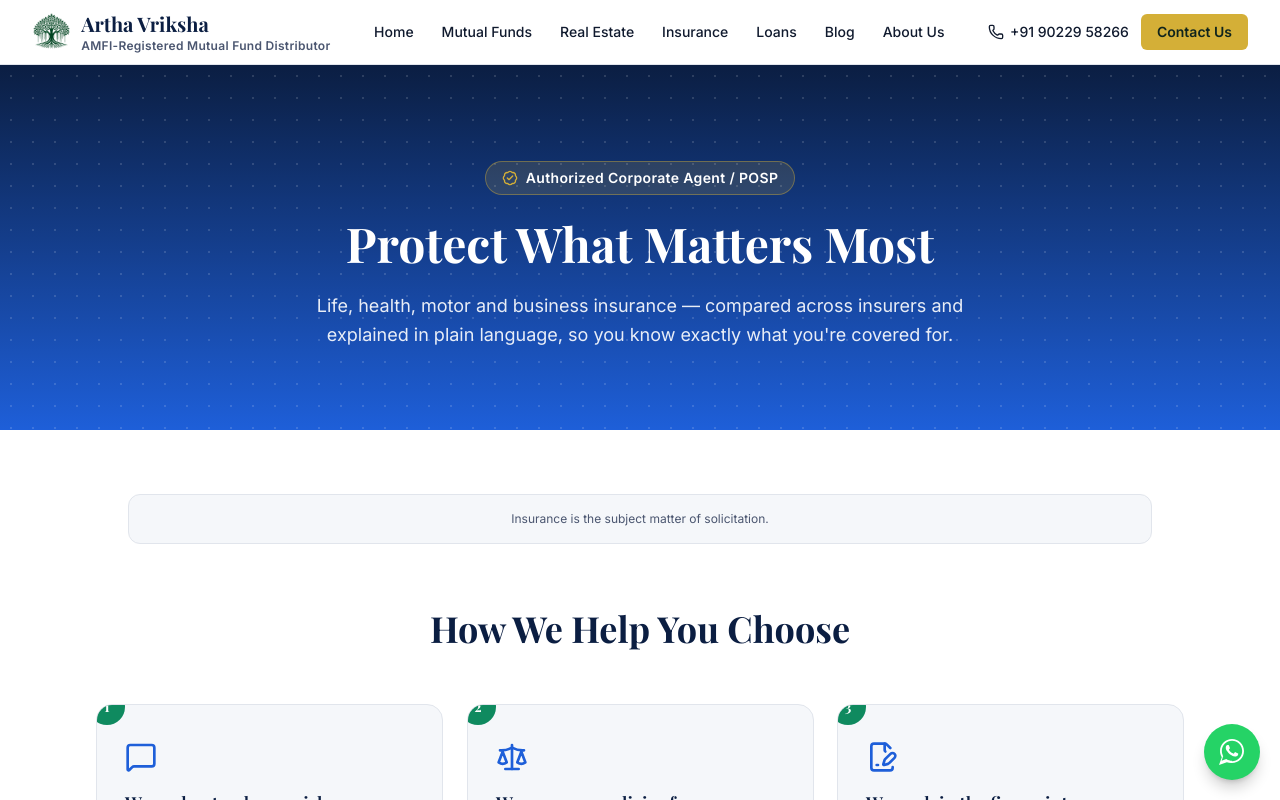
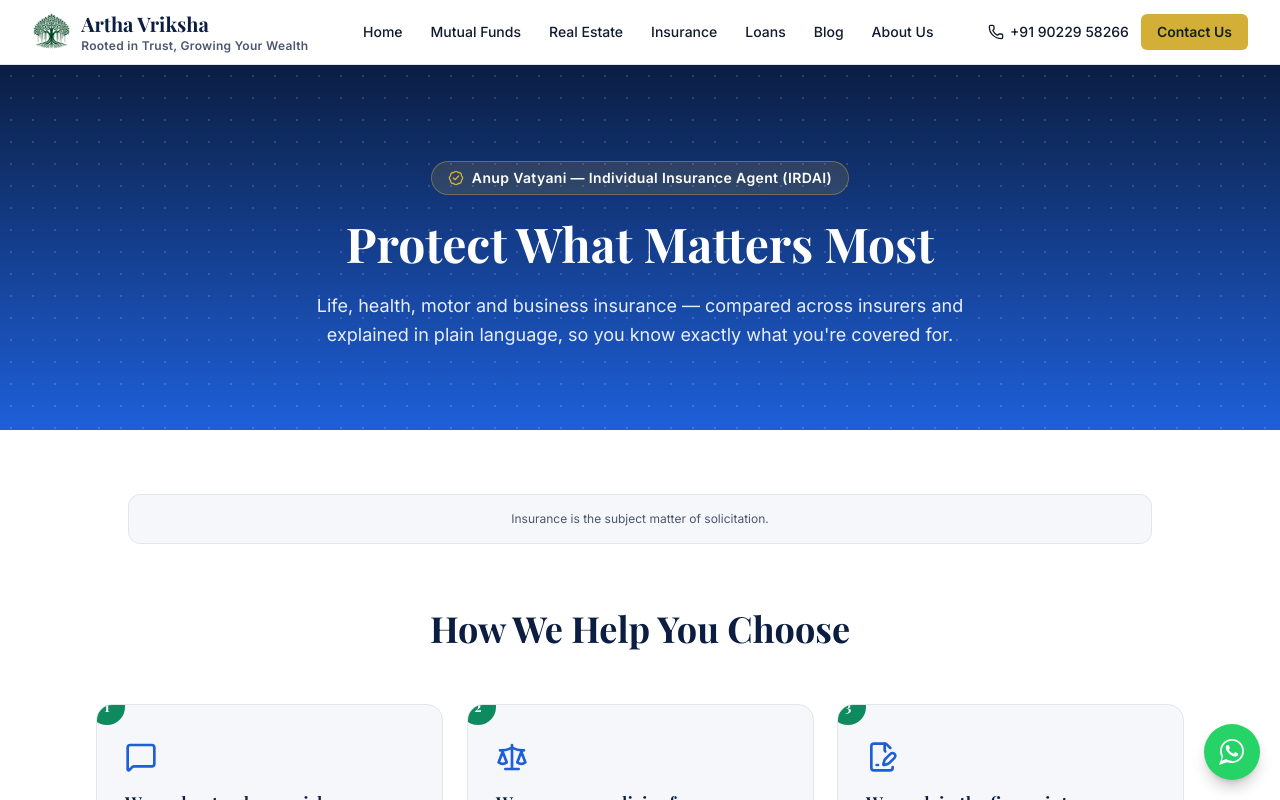
Before and after one commit to nexusadvisorsind-hash/arthavruksha, a Next.js app: page /insurance in a window 1280 px wide. Shown: the top 800 px of the page. Built offline with nearby package versions, Linux system fonts and the light colour scheme.

Commit message:
Add files via upload

```diff
--- a/src/app/about-us/page.tsx
+++ b/src/app/about-us/page.tsx
@@ -269,10 +269,10 @@
         <div className="max-w-5xl mx-auto px-4 sm:px-6 lg:px-8">
           <div className="flex flex-wrap justify-center gap-4">
             {[
-              "AMFI-Registered Mutual Fund Distributor",
-              "MahaRERA Certified Intermediary",
-              "GujRERA Certified Intermediary",
-              "Authorized Corporate Agent / POSP",
+              "Anup Vatyani — AMFI-Registered Mutual Fund Distributor",
+              "Pavan Vatyani — MahaRERA Certified Intermediary",
+              "Anup Vatyani — GujRERA Certified Intermediary",
+              "Anup Vatyani — Individual Insurance Agent (IRDAI)",
               "DPDP Act 2023 Compliant",
             ].map((b) => (
               <div key={b} className="inline-flex items-center gap-2 rounded-full border border-green/30 bg-green-soft px-4 py-2">
--- a/src/app/insurance/page.tsx
+++ b/src/app/insurance/page.tsx
@@ -19,7 +19,7 @@
 export const metadata = {
   title: "Life, Health, Motor & Business Insurance — Compared Across Insurers",
   description:
-    "Authorized Corporate Agent/POSP comparing term life, health, motor and commercial insurance across multiple insurers in Maharashtra & Gujarat. Free life insurance needs calculator.",
+    "Our individually registered insurance agent compares term life, health, motor and commercial insurance across multiple insurers in Maharashtra & Gujarat. Free life insurance needs calculator.",
   keywords: [
     "term insurance plans India",
     "life insurance calculator",
@@ -75,7 +75,7 @@
             <div className="inline-flex items-center gap-2 rounded-full border border-accent/40 bg-accent/15 px-4 py-1.5 mb-6">
               <BadgeCheck className="h-4 w-4 text-accent" />
               <span className="font-body text-xs md:text-sm font-semibold tracking-wide">
-                Authorized Corporate Agent / POSP
+                Anup Vatyani — Individual Insurance Agent (IRDAI)
               </span>
             </div>
             <h1 className="font-heading font-bold text-4xl md:text-5xl mb-6">Protect What Matters Most</h1>
@@ -158,10 +158,10 @@
         <div className="max-w-3xl mx-auto px-4 sm:px-6 lg:px-8 flex items-start gap-3 bg-green-soft border border-green/20 rounded-xl p-6">
           <ShieldPlus className="h-6 w-6 text-green shrink-0 mt-0.5" />
           <p className="font-body text-sm text-foreground leading-relaxed">
-            <strong className="text-primary">Why compare with us?</strong> As a Corporate
-            Agent/POSP, we work with multiple insurers rather than being tied to just one. That
-            means we recommend the policy that fits you best — not whichever company pays us the
-            most.
+            <strong className="text-primary">Why compare with us?</strong> As an individually
+            registered insurance agent, we work with multiple insurers rather than being tied to
+            just one. That means we recommend the policy that fits you best — not whichever
+            company pays us the most.
           </p>
         </div>
       </section>
--- a/src/app/layout.tsx
+++ b/src/app/layout.tsx
@@ -24,7 +24,7 @@
     template: "%s | Artha Vriksha Services",
   },
   description:
-    "AMFI-registered Mutual Fund Distributor (ARN 106715), MahaRERA & GujRERA certified Real Estate broker, Insurance facilitation and Loan/DSA services across Pune, Ahmedabad, Maharashtra & Gujarat. SIP, home loan, insurance and loan eligibility calculators.",
+    "Mutual Funds, Real Estate, Insurance and Loan/DSA services across Pune, Ahmedabad, Maharashtra & Gujarat — from a team of individually AMFI, MahaRERA & GujRERA registered professionals. SIP, home loan, insurance and loan eligibility calculators.",
   keywords: [
     "mutual fund distributor Pune",
     "mutual fund distributor Ahmedabad",
@@ -57,7 +57,7 @@
     siteName: "Artha Vriksha Services",
     title: "Artha Vriksha Services — Mutual Funds, Real Estate, Insurance & Loans",
     description:
-      "One licensed team for Mutual Funds, Real Estate, Insurance and Loans across Maharashtra & Gujarat — AMFI, MahaRERA & GujRERA registered.",
+      "One team for Mutual Funds, Real Estate, Insurance and Loans across Maharashtra & Gujarat — our professionals are individually AMFI, MahaRERA & GujRERA registered.",
     images: [
       {
         url: "/og-image.png",
@@ -81,7 +81,7 @@
   "@type": "FinancialService",
   name: "Artha Vriksha Services",
   description:
-    "AMFI-registered Mutual Fund Distribution, MahaRERA & GujRERA certified Real Estate Broking, Insurance facilitation and Loan/DSA services across Maharashtra & Gujarat, India.",
+    "Mutual Fund Distribution, Real Estate Broking, Insurance facilitation and Loan/DSA services across Maharashtra & Gujarat, India, delivered by individually AMFI, MahaRERA & GujRERA registered professionals.",
   url: siteUrl,
   areaServed: [
     { "@type": "State", name: "Maharashtra" },
--- a/src/app/loans/page.tsx
+++ b/src/app/loans/page.tsx
@@ -60,7 +60,7 @@
             <div className="inline-flex items-center gap-2 rounded-full border border-accent/40 bg-accent/15 px-4 py-1.5 mb-6">
               <BadgeCheck className="h-4 w-4 text-accent" />
               <span className="font-body text-xs md:text-sm font-semibold tracking-wide">
-                Direct Selling Partner (DSA)
+                Individually Empanelled Bank Loan DSA
               </span>
             </div>
             <h1 className="font-heading font-bold text-4xl md:text-5xl mb-6">Get the Right Loan, Faster</h1>
--- a/src/app/mutual-funds/page.tsx
+++ b/src/app/mutual-funds/page.tsx
@@ -44,7 +44,7 @@
 export const metadata = {
   title: "Mutual Fund Distributor & SIP Investment in Pune & Ahmedabad",
   description:
-    "AMFI-registered Mutual Fund Distributor (ARN 106715) helping you start SIPs, ELSS tax-saver funds and liquid funds across Maharashtra & Gujarat. Free SIP calculator and goal-based investment planning.",
+    "Anup Vatyani, AMFI-registered Mutual Fund Distributor (ARN 106715), helping you start SIPs, ELSS tax-saver funds and liquid funds across Maharashtra & Gujarat. Free SIP calculator and goal-based investment planning.",
   keywords: [
     "mutual fund distributor Pune",
     "mutual fund distributor Ahmedabad",
@@ -72,7 +72,7 @@
             <div className="inline-flex items-center gap-2 rounded-full border border-accent/40 bg-accent/15 px-4 py-1.5 mb-6">
               <BadgeCheck className="h-4 w-4 text-accent" />
               <span className="font-body text-xs md:text-sm font-semibold tracking-wide">
-                AMFI-Registered Mutual Fund Distributor
+                Anup Vatyani — AMFI-Registered Mutual Fund Distributor (ARN 106715)
               </span>
             </div>
             <h1 className="font-heading font-bold text-4xl md:text-5xl mb-6">Start Growing Your Money</h1>
--- a/src/app/real-estate/page.tsx
+++ b/src/app/real-estate/page.tsx
@@ -19,9 +19,9 @@
 import { TiltCard } from "@/components/tilt-card";
 
 export const metadata = {
-  title: "Real Estate Broker in Maharashtra & Gujarat — MahaRERA & GujRERA Certified",
+  title: "Real Estate Broker in Maharashtra & Gujarat — RERA-Registered Team",
   description:
-    "RERA-verified residential, commercial, industrial and agricultural property broking across Pune, Mumbai, Ahmedabad & Surat. Home loan eligibility calculator and 5-point property verification checklist.",
+    "Residential, commercial, industrial and agricultural property broking across Pune, Mumbai, Ahmedabad & Surat, from individually MahaRERA and GujRERA registered professionals. Home loan eligibility calculator and 5-point property verification checklist.",
   keywords: [
     "real estate broker Maharashtra",
     "real estate broker Gujarat",
@@ -81,7 +81,7 @@
             <div className="inline-flex items-center gap-2 rounded-full border border-accent/40 bg-accent/15 px-4 py-1.5 mb-6">
               <BadgeCheck className="h-4 w-4 text-accent" />
               <span className="font-body text-xs md:text-sm font-semibold tracking-wide">
-                MahaRERA &amp; GujRERA Certified Intermediary
+                Pavan Vatyani (MahaRERA) &amp; Anup Vatyani (GujRERA) — Certified Intermediaries
               </span>
             </div>
             <h1 className="font-heading font-bold text-4xl md:text-5xl mb-6">Find Property You Can Trust</h1>
--- a/src/components/region-toggle.tsx
+++ b/src/components/region-toggle.tsx
@@ -6,11 +6,11 @@
 const regions = {
   Maharashtra: {
     desk: "Maharashtra Desk",
-    points: ["MahaRERA Certified Broker", "Commercial & Residential", "Corporate Capital Hub"],
+    points: ["Pavan Vatyani — MahaRERA Certified", "Commercial & Residential", "Corporate Capital Hub"],
   },
   Gujarat: {
     desk: "Gujarat Desk",
-    points: ["GujRERA Certified Broker", "Industrial & Logistics", "Commercial Hub Integration"],
+    points: ["Anup Vatyani — GujRERA Certified", "Industrial & Logistics", "Commercial Hub Integration"],
   },
 };
 
--- a/src/components/site-footer.tsx
+++ b/src/components/site-footer.tsx
@@ -14,10 +14,13 @@
             className="mx-auto mb-4 h-14 w-auto opacity-95"
           />
           <div className="font-heading font-bold text-xl mb-1">
-            ARTHA VRIKSHA SERVICES <span className="text-primary-foreground/60 font-normal">|</span> AMFI-Registered Mutual Fund Distributor
+            ARTHA VRIKSHA SERVICES
           </div>
-          <p className="text-xs font-body text-primary-foreground/70">
-            Operating Territories: Maharashtra &amp; Gujarat, India
+          <p className="text-xs font-body text-primary-foreground/70 tracking-wide">
+            Rooted in Trust, Growing Your Wealth
+          </p>
+          <p className="text-xs font-body text-primary-foreground/60 mt-1">
+            Mutual Funds &middot; Real Estate &middot; Insurance &middot; Loans — Maharashtra &amp; Gujarat, India
           </p>
         </div>
 
@@ -91,7 +94,7 @@
 
           <div className="space-y-1">
             <p className="font-body text-xs text-primary-foreground/80">
-              <strong className="text-primary-foreground">Insurance &amp; Credit:</strong> Authorized Corporate Agent/POSP &amp; Banking Direct Selling Agent (DSA).
+              <strong className="text-primary-foreground">Insurance &amp; Credit:</strong> Individual Insurance Agent, IRDAI (Anup Vatyani) &amp; Individually Empanelled Bank Loan DSA.
             </p>
             <p className="font-body text-xs text-primary-foreground/70">
               Insurance is the subject matter of solicitation.
@@ -100,7 +103,9 @@
 
           <div className="space-y-1">
             <p className="font-body text-xs text-primary-foreground/80">
-              <strong className="text-primary-foreground">Legal Status:</strong> Artha Vriksha Services acts as an intermediary/distributor and does not render
+              <strong className="text-primary-foreground">Legal Status:</strong> Artha Vriksha Services is a brand under which our individually
+              registered/licensed professionals operate as intermediaries/distributors. All AMFI, MahaRERA, GujRERA and IRDAI
+              registrations referenced above are held in the individual&apos;s name, not the firm&apos;s. We do not render
               fee-based investment advisory or portfolio management services under SEBI (IA) Regulations.
             </p>
           </div>
--- a/src/components/site-header.tsx
+++ b/src/components/site-header.tsx
@@ -34,7 +34,7 @@
             <span className="flex flex-col leading-tight">
               <span className="font-heading font-bold text-xl text-primary">Artha Vriksha</span>
               <span className="text-[11px] sm:text-xs font-body font-semibold text-foreground-muted tracking-wide">
-                AMFI-Registered Mutual Fund Distributor
+                Rooted in Trust, Growing Your Wealth
               </span>
             </span>
           </Link>
```
